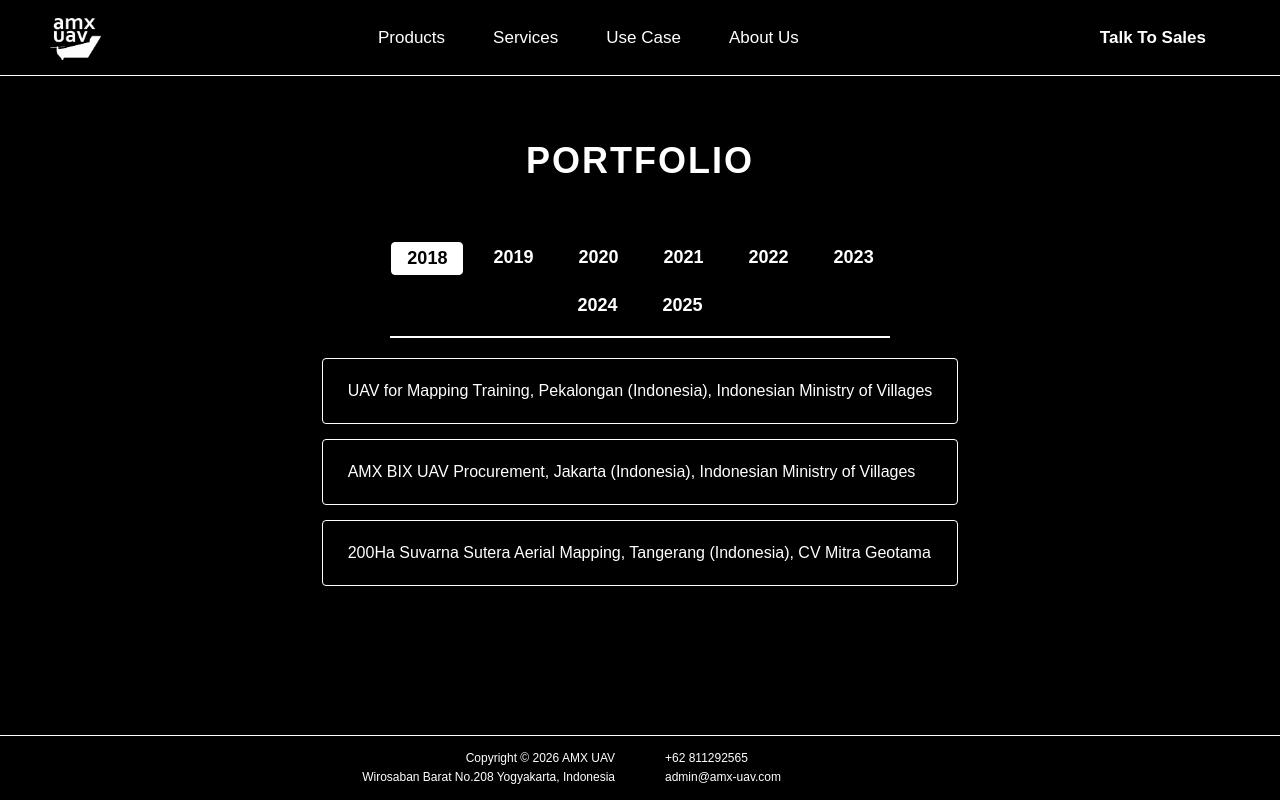
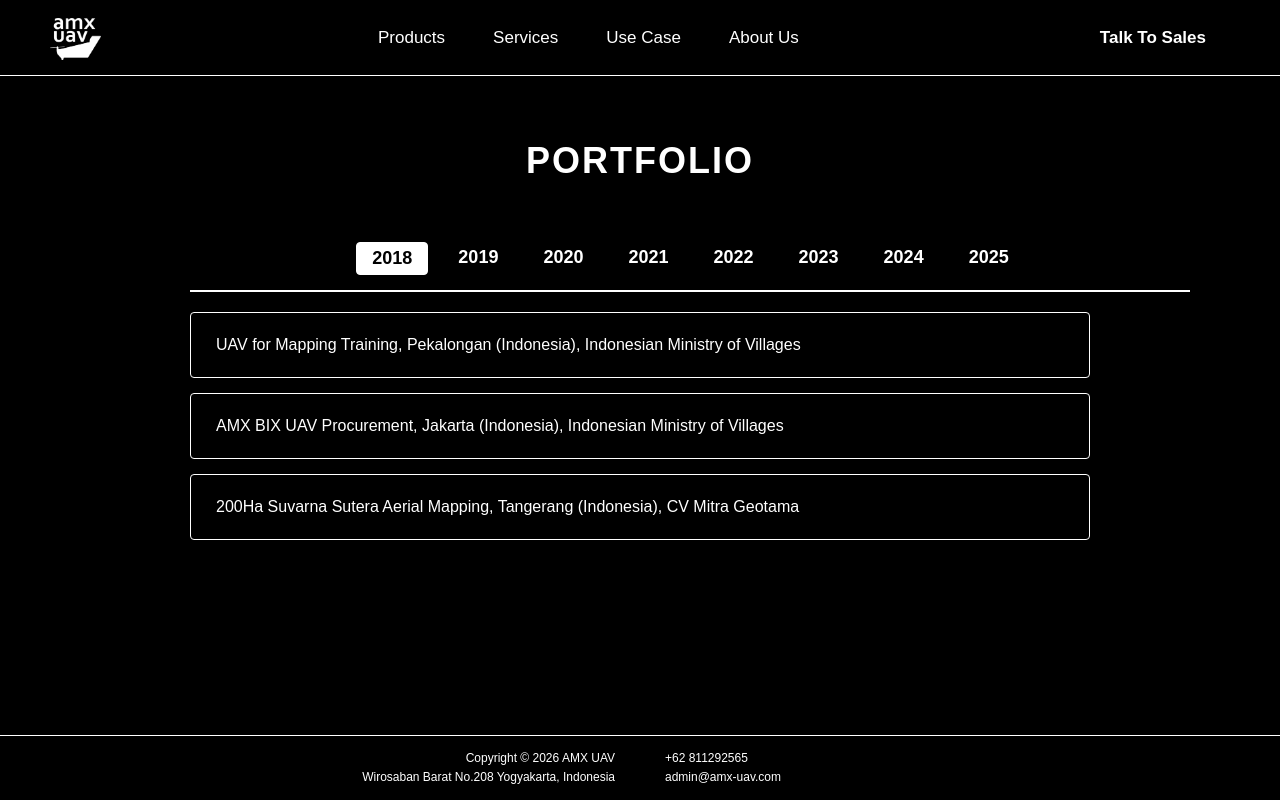
Before and after one commit to nasgmr/website-amx-next, a Next.js app: page /about-us/portfolio/2018 in a window 1280 px wide. Built offline with nearby package versions, Linux system fonts and the light colour scheme; a web font is replaced by a local one.

Commit message:
fix: portfolio page color

```diff
--- a/src/css/style.css
+++ b/src/css/style.css
@@ -1586,7 +1586,7 @@ body {
   margin-bottom: 20px;
   border-bottom: 2px solid #FFFFFF;
   padding-bottom: 15px;
-  width: 500px;
+  width: 1000px;
   margin-left: auto;
   margin-right: auto;
 }
```
